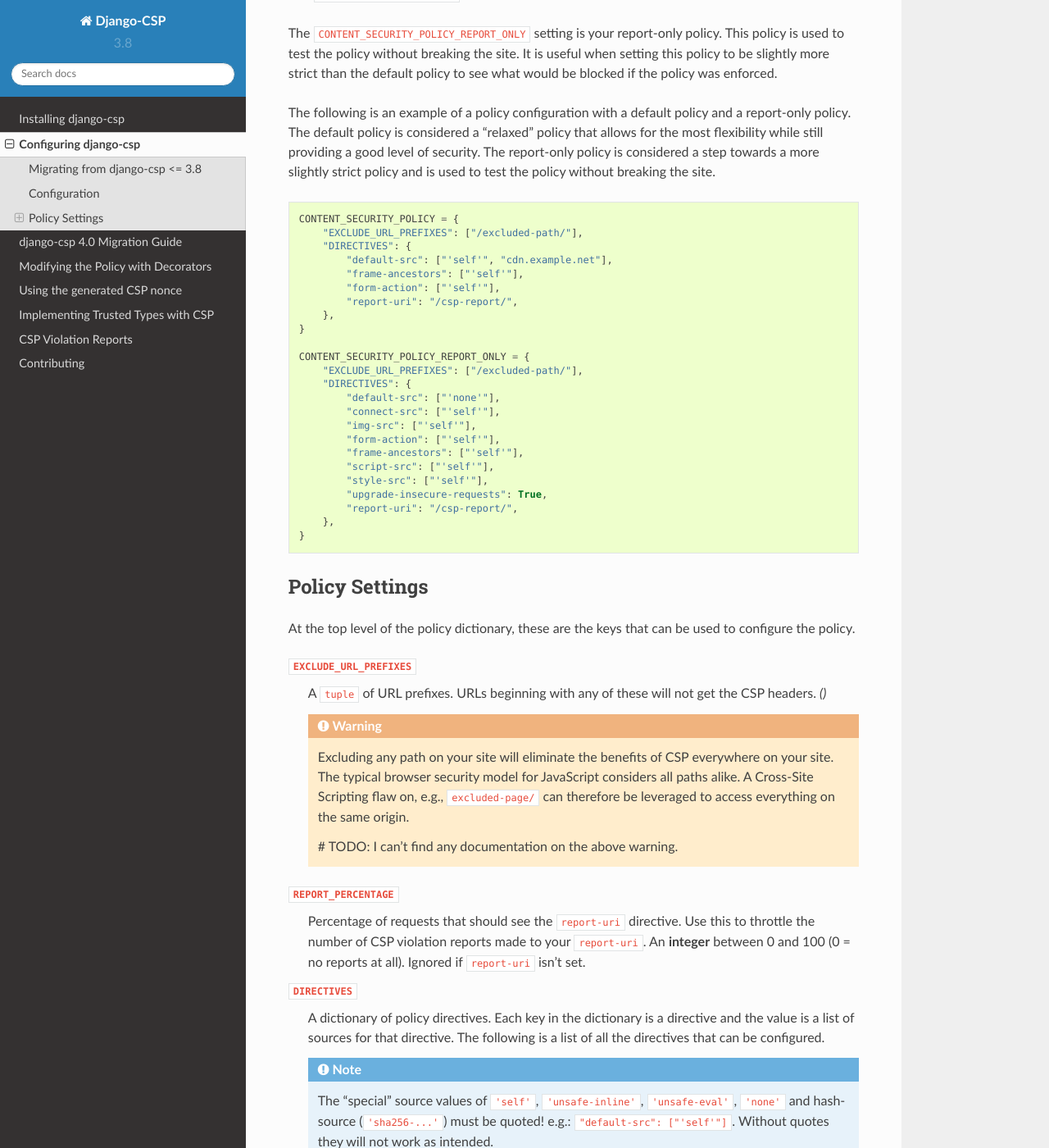
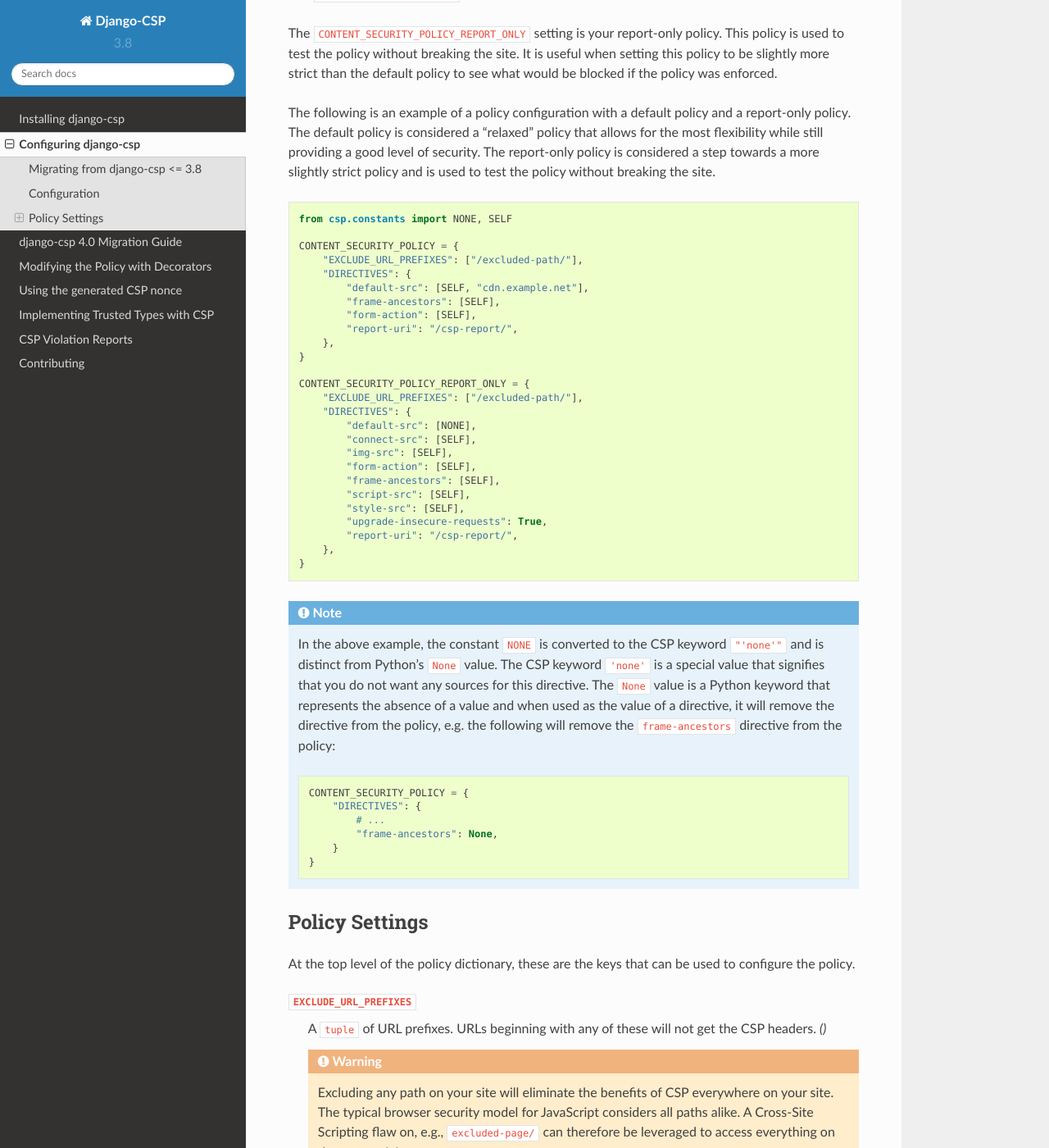
Before and after one commit to mozilla/django-csp, a Sphinx documentation site: the page built from docs/configuration.rst, in a window 1280 px wide and 1400 px high, scrolled down 756 px. Shown: the whole window at 82% size. Built offline with Sphinx 7.4.7 and the Read the Docs theme 2.0.0, drawn with Linux system fonts in a browser that asks for light colours; some of the changed text lies outside the part shown.

Commit message:
Add constants for CSP keywords
This helps avoid potential errors introduced by incorrectly quoting CSP keywords.

```diff
--- a/docs/configuration.rst
+++ b/docs/configuration.rst
@@ -43,12 +43,14 @@ a more slightly strict policy and is used to test the policy without breaking th
 
 .. code-block:: python
 
+    from csp.constants import NONE, SELF
+
     CONTENT_SECURITY_POLICY = {
         "EXCLUDE_URL_PREFIXES": ["/excluded-path/"],
         "DIRECTIVES": {
-            "default-src": ["'self'", "cdn.example.net"],
-            "frame-ancestors": ["'self'"],
-            "form-action": ["'self'"],
+            "default-src": [SELF, "cdn.example.net"],
+            "frame-ancestors": [SELF],
+            "form-action": [SELF],
             "report-uri": "/csp-report/",
         },
     }
@@ -56,17 +58,35 @@ a more slightly strict policy and is used to test the policy without breaking th
     CONTENT_SECURITY_POLICY_REPORT_ONLY = {
         "EXCLUDE_URL_PREFIXES": ["/excluded-path/"],
         "DIRECTIVES": {
-            "default-src": ["'none'"],
-            "connect-src": ["'self'"],
-            "img-src": ["'self'"],
-            "form-action": ["'self'"],
-            "frame-ancestors": ["'self'"],
-            "script-src": ["'self'"],
-            "style-src": ["'self'"],
+            "default-src": [NONE],
+            "connect-src": [SELF],
+            "img-src": [SELF],
+            "form-action": [SELF],
+            "frame-ancestors": [SELF],
+            "script-src": [SELF],
+            "style-src": [SELF],
             "upgrade-insecure-requests": True,
             "report-uri": "/csp-report/",
         },
     }
+
+.. note::
+
+    In the above example, the constant ``NONE`` is converted to the CSP keyword ``"'none'"`` and
+    is distinct from Python's ``None`` value. The CSP keyword ``'none'`` is a special value that
+    signifies that you do not want any sources for this directive. The ``None`` value is a
+    Python keyword that represents the absence of a value and when used as the value of a directive,
+    it will remove the directive from the policy, e.g. the following will remove the
+    ``frame-ancestors`` directive from the policy:
+
+    .. code-block:: python
+
+        CONTENT_SECURITY_POLICY = {
+            "DIRECTIVES": {
+                # ...
+                "frame-ancestors": None,
+            }
+        }
 
 
 Policy Settings
@@ -101,8 +121,11 @@ policy.
 
     .. note::
        The "special" source values of ``'self'``, ``'unsafe-inline'``, ``'unsafe-eval'``,
-       ``'none'`` and hash-source (``'sha256-...'``) must be quoted!
-       e.g.: ``"default-src": ["'self'"]``. Without quotes they will not work as intended.
+       ``'strict-dynamic'``, ``'none'``, etc. must be quoted!  e.g.: ``"default-src": ["'self'"]``.
+       Without quotes they will not work as intended.
+
+       Consider using the ``csp.constants`` module to get these values to help avoiding quoting
+       errors or typos, e.g., ``from csp.constants import SELF, STRICT_DYNAMIC``.
 
     .. note::
        Deprecated features of CSP in general have been moved to the bottom of this list.
```
Also changed, not shown: docs/decorators.rst (+5 -4 lines), 4 other files.
